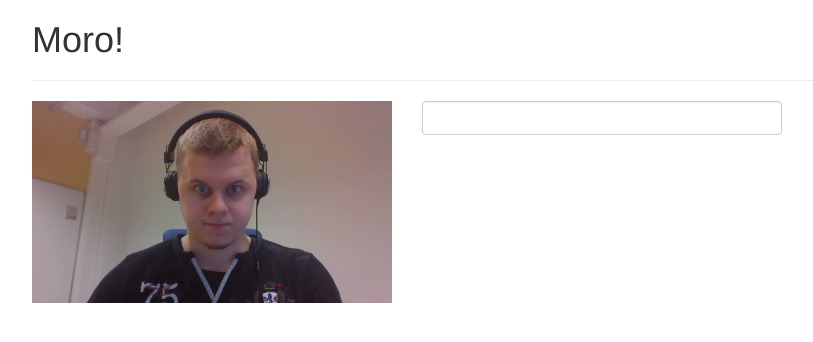
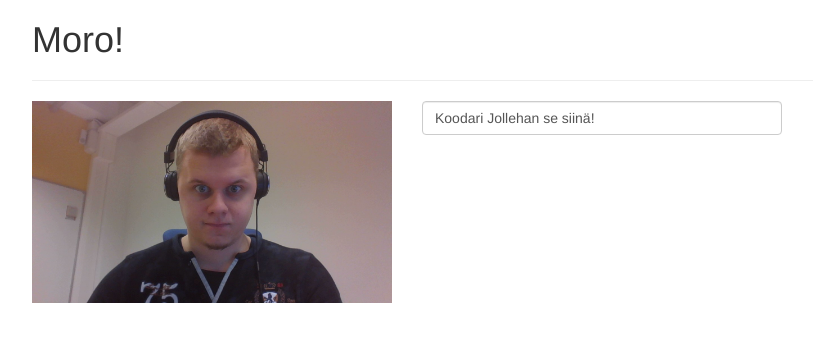
Before and after one commit to Moicio/Roope, a plain HTML site: page index.html in a window 1280 px wide. Shown: the whole page, without its empty margins (38-851 px from the left). Drawn offline with nearby package versions, Linux system fonts and the light colour scheme.

Commit message:
Update index.html

```diff
--- a/index.html
+++ b/index.html
@@ -13,7 +13,7 @@
       </div>
       <div class="col-xs-4">
         <div class="form-group">
-          <input type="text" class="form-control form-control-sm" />
+          <input type="text" class="form-control form-control-sm" value="Koodari Jollehan se siinä!" />
         </div>
       </div>
     </div>
```
